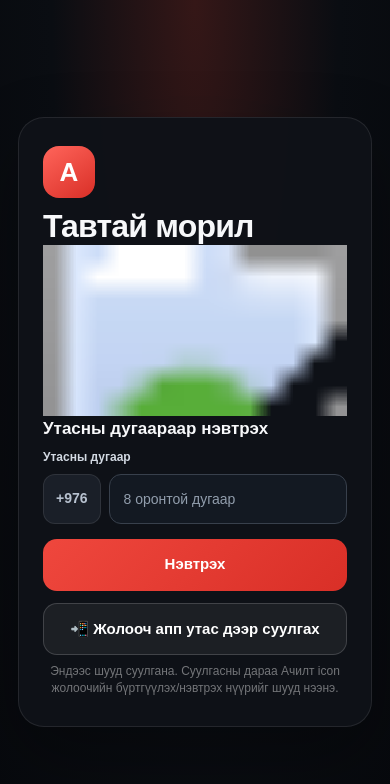
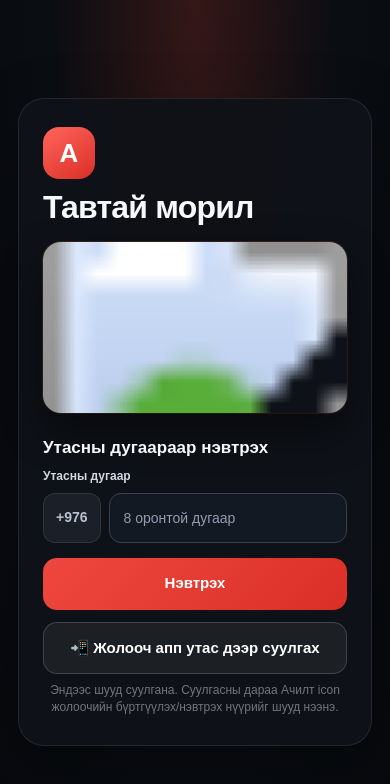
Before and after one commit to jargalbayr955-cmyk/-, a Next.js app: page /start in a window 390 px wide. Shown: the top 784 px of the page. Built offline with nearby package versions, Linux system fonts and the light colour scheme; no server answers.

Commit message:
Make welcome banner responsive and shadowed

```diff
--- a/app/components/customer-auth.tsx
+++ b/app/components/customer-auth.tsx
@@ -117,7 +117,20 @@ function AuthForm() {
         <BrandAccess className="auth-brand-mark" />
       </div>
       <h1 id="auth-title">Тавтай морил</h1>
-      <img className="auth-welcome-banner" src="/welcome-achilt-banner.svg" alt="Ачилт үйлчилгээ — хамгийн ойр, хямд, хурдан" />
+      <img
+        src="/welcome-achilt-banner.svg"
+        alt="Ачилт үйлчилгээ — хамгийн ойр, хямд, хурдан"
+        style={{
+          width: '100%',
+          height: 'auto',
+          aspectRatio: '16 / 9',
+          objectFit: 'cover',
+          display: 'block',
+          margin: '16px 0 22px',
+          borderRadius: 18,
+          boxShadow: '0 18px 42px rgba(0,0,0,.46), 0 0 0 1px rgba(255,138,60,.16)'
+        }}
+      />
 
       {step === 'phone' ? <>
         <h2 className="auth-section-title">Утасны дугаараар нэвтрэх</h2>
```
